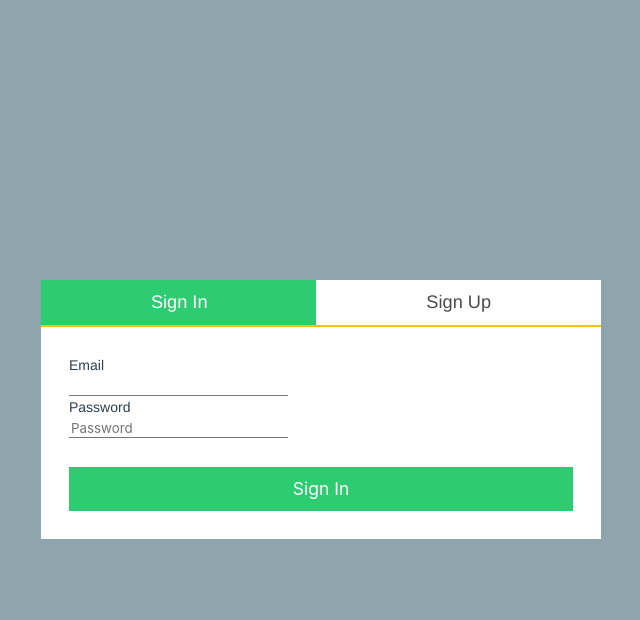
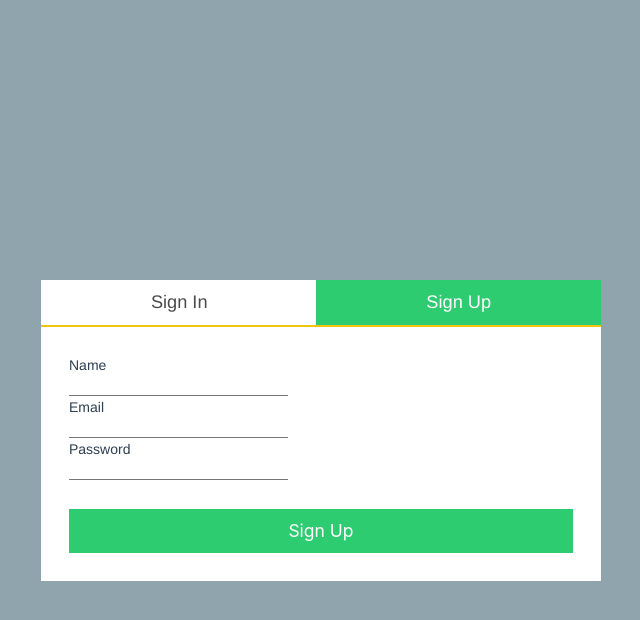
Before and after one commit to HoshimiyaYashiro/VueTest, a Vue app: page /auth in a window 1280 px wide. Both pictures are taken after a click on the link "Sign Up". Shown: the top 620 px of the page, without its empty margins (319-959 px from the left). Built offline with nearby package versions, Linux system fonts and the light colour scheme; the HTML template or start-up script is replaced by a standard one.

Commit message:
finish login html

```diff
--- a/src/components/Auth.vue
+++ b/src/components/Auth.vue
@@ -3,24 +3,22 @@
     <div class="auth-box">
       <nav class="tabs is-toggle is-fullwidth">
         <ul>
-          <li class="tab is-active">
-            <a>
+          <li class="tab" :class="{'is-active': selectedTab === 'signin'}">
+            <a @click.prevent="selectTab('signin', $event)">
               <span>Sign In</span>
             </a>
           </li>
-          <li class="tab">
-            <a>
+          <li class="tab" :class="{'is-active': selectedTab === 'signup'}">
+            <a @click.prevent="selectTab('signup', $event)">
               <span>Sign Up</span>
             </a>
           </li>
         </ul>
       </nav>
       <div class="content-tabs">
-        <div class="content-tab" id="signin-content">
+        <div class="content-tab" id="signin-content" :class="{'is-hide': selectedTab !== 'signin'}">
           <form
             class="form-container"
-            @submit.prevent="submitForm"
-            @reset.prevent="resetForm"
             id="signin-form"
             data-vv-scope="signin-form"
           >
@@ -61,7 +59,7 @@
                     v-model="user.password"
                     name="password"
                     :class="{'is-danger': errors.has('signin-form.password') }"
-                    v-validate="'required|alpha'"
+                    v-validate="'required|alpha_num'"
                     data-vv-as="Password"
                     autocomplete="off"
                   >
@@ -80,11 +78,10 @@
             >Sign In</button>
           </form>
         </div>
-        <div class="content-tab is-hide" id="signup-content">
+        <div class="content-tab" id="signup-content" :class="{'is-hide': selectedTab !== 'signup'}">
           <form
             class="form-container"
-            @submit.prevent="submitForm"
-            @reset.prevent="resetForm"
+            @submit.prevent="signup"
             id="signup-form"
             data-vv-scope="signup-form"
           >
@@ -145,7 +142,7 @@
                     v-model="newUser.password"
                     name="password"
                     :class="{'is-danger': errors.has('signup-form.password') }"
-                    v-validate="'required|alpha'"
+                    v-validate="'required|alpha_num'"
                     autocomplete="off"
                     @keypress.32.prevent
                   >
@@ -174,8 +171,27 @@ export default {
   data() {
     return {
       user: {},
-      newUser: {}
+      newUser: {},
+      selectedTab: 'signin'
     };
+  },
+  methods: {
+    selectTab(tab, e) {
+      this.selectedTab = tab;
+    },
+    signup() {
+      const self = this;
+      this.$validator.validate('signup-form.*').then((valid) => {
+        if (valid) {
+          const userDb = self.$root.userDb;
+          if (!userDb[self.newUser.email]) {
+            userDb[self.newUser.email] = JSON.parse(JSON.stringify(self.newUser));
+          } else {
+            alert('This account is exist!');
+          }
+        }
+      });
+    }
   }
 };
 </script>
--- a/src/components/Main.vue
+++ b/src/components/Main.vue
@@ -7,5 +7,5 @@
 <script>
 export default {
 
-}
+};
 </script>
--- a/src/main.js
+++ b/src/main.js
@@ -46,6 +46,9 @@ Vue.config.productionTip = false;
 Vue.prototype.$http = Axios;
 new Vue({
   router,
+  data: {
+    userDb: {}
+  },
   render: h => h(App)
 }).$mount('#app');
 router.replace({ path: '/auth', redirect: '/' });
--- a/src/styles/common-style.sass
+++ b/src/styles/common-style.sass
@@ -92,7 +92,7 @@ button
     border: solid 1px $emerald
     background-color: $emerald
     color: white
-    &:hover:enabled
+    &:hover:enabled, &:focus, &:active
       border-color: $emerald
       background-color: white
       color: $emerald
```
Also changed, not shown: src/App.vue (+4 -4 lines), src/components/Login.vue (+10 -9 lines), src/modules/auth.js (deleted).
